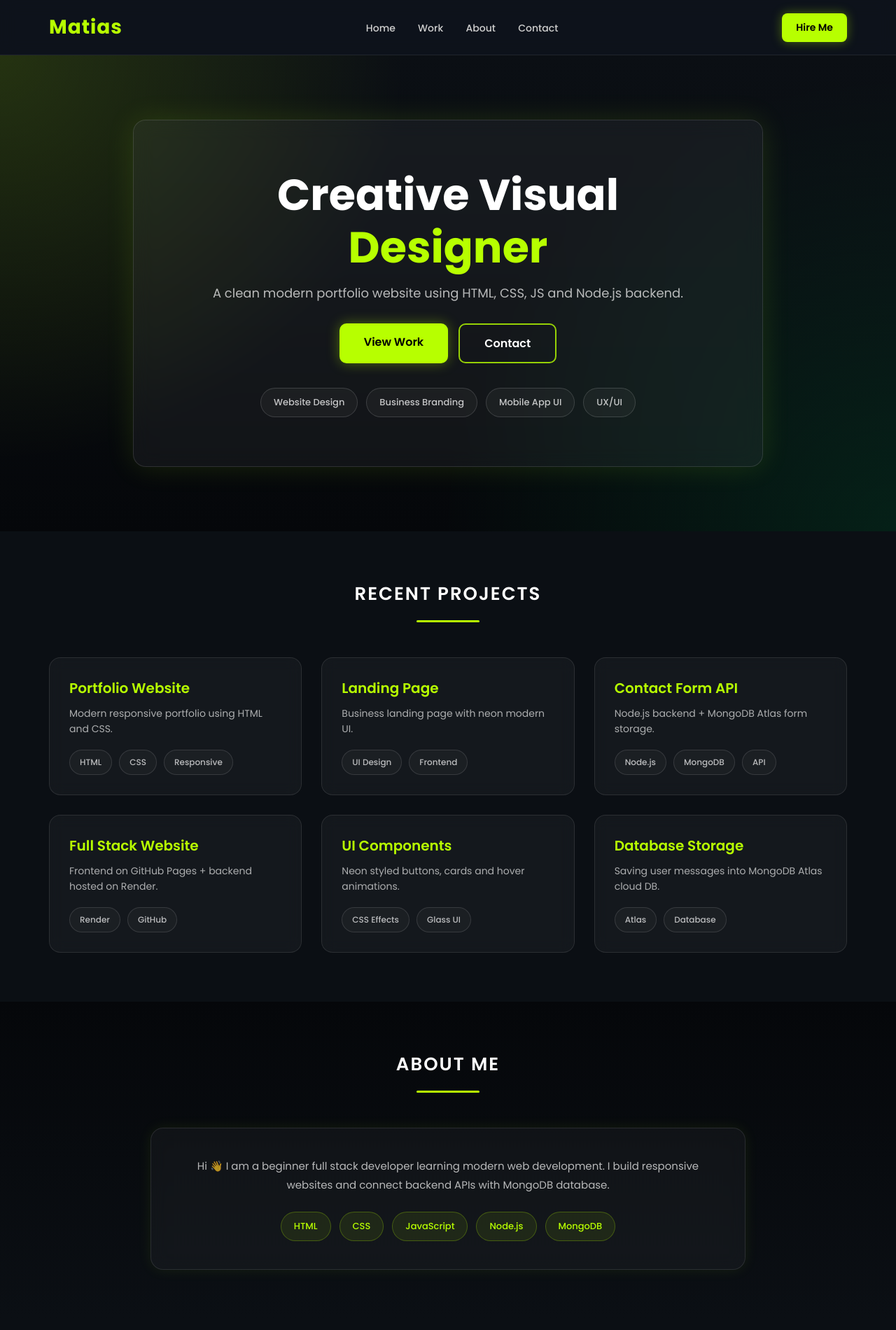
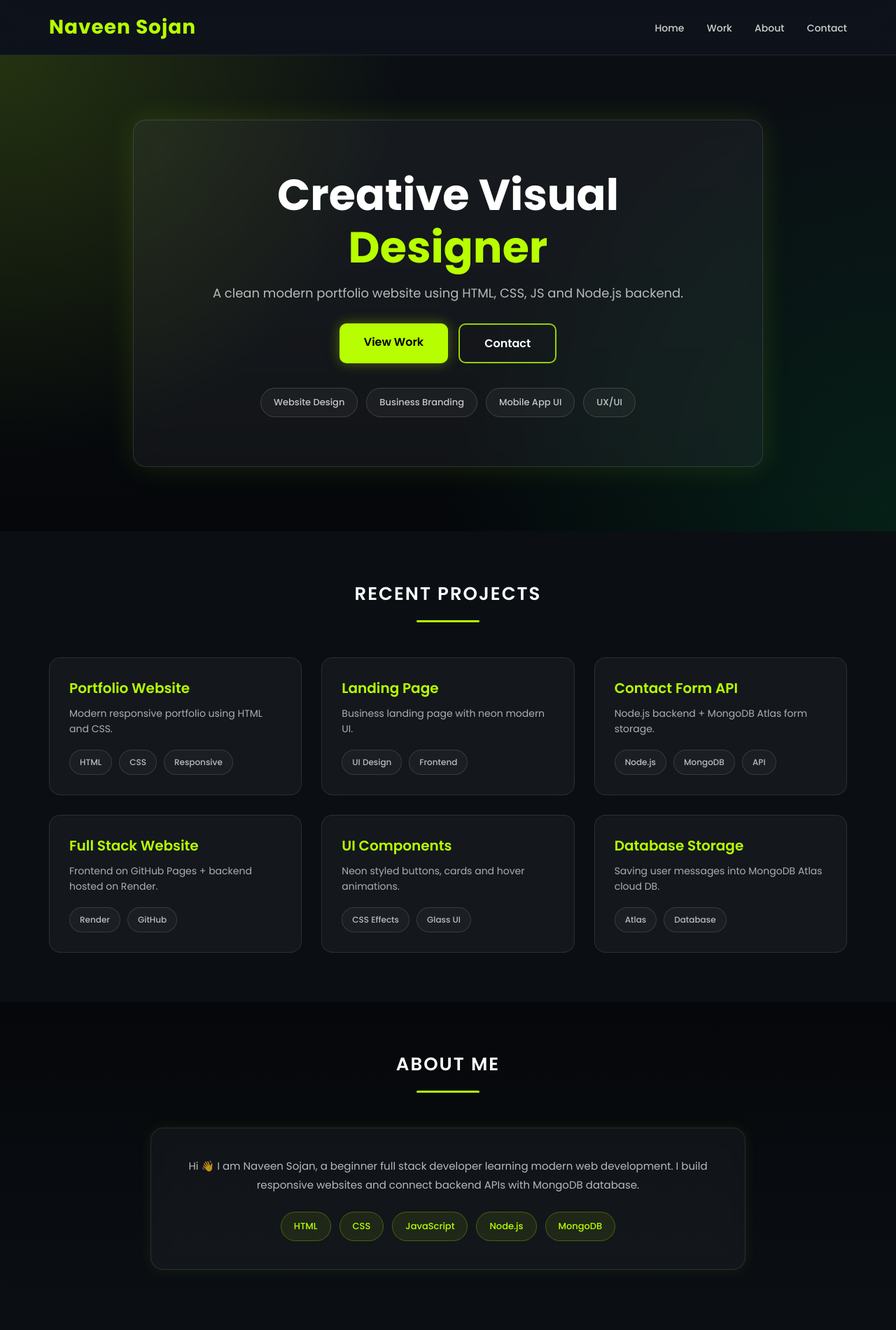
Before and after one commit to naveensojan-lab/webpage-project, a plain HTML site: page index.html in a window 1280 px wide. Shown: the top 1900 px of the page at 70% size. Drawn offline with Linux system fonts and the light colour scheme.

Commit message:
updated frontend

```diff
--- a/index.html
+++ b/index.html
@@ -3,14 +3,14 @@
 <head>
   <meta charset="UTF-8" />
   <meta name="viewport" content="width=device-width, initial-scale=1.0" />
-  <title>My Portfolio</title>
+  <title>Naveen Sojan | Portfolio</title>
   <link rel="stylesheet" href="style.css" />
 </head>
 <body>
 
   <!-- NAVBAR -->
   <header class="navbar">
-    <div class="logo">Matias</div>
+    <div class="logo">Naveen Sojan</div>
 
     <nav>
       <a href="#home">Home</a>
@@ -18,8 +18,6 @@
       <a href="#about">About</a>
       <a href="#contact">Contact</a>
     </nav>
-
-    <a href="#contact" class="hire-btn">Hire Me</a>
   </header>
 
   <!-- HERO SECTION -->
@@ -120,7 +118,7 @@
 
     <div class="about-box">
       <p>
-        Hi 👋 I am a beginner full stack developer learning modern web development.
+        Hi 👋 I am Naveen Sojan, a beginner full stack developer learning modern web development.
         I build responsive websites and connect backend APIs with MongoDB database.
       </p>
 
@@ -151,7 +149,7 @@
 
   <!-- FOOTER -->
   <footer class="footer">
-    <p>© 2026 My Portfolio | Built with HTML, CSS, JS & Node.js</p>
+    <p>© 2026 Naveen Sojan | Built with HTML, CSS, JS & Node.js</p>
   </footer>
 
   <script src="script.js"></script>
```
